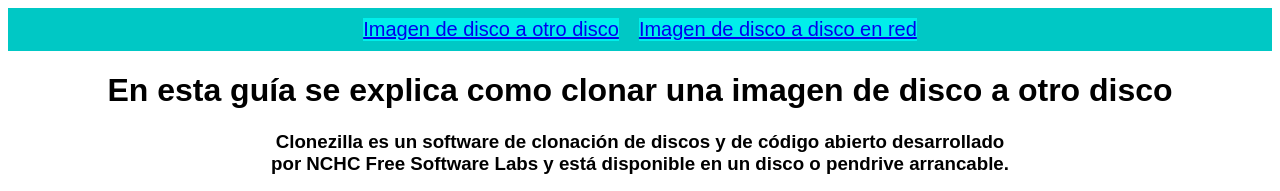
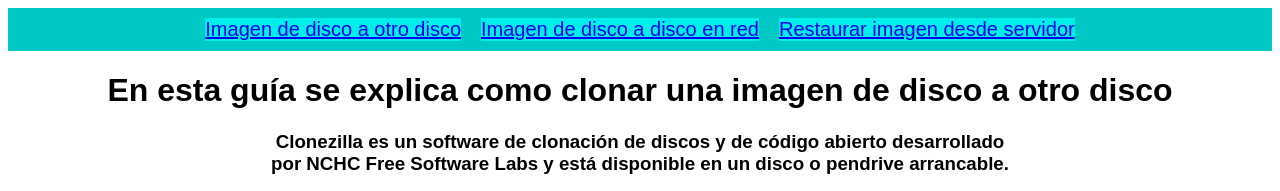
Before and after one commit to gagapama/proyectofhwgagapama, a plain HTML site: page Paginas/Clonezilla.html in a window 1280 px wide. Shown: the top 191 px of the page. Drawn offline with Linux system fonts and the light colour scheme.

Commit message:
Update Clonezilla.html

```diff
--- a/Paginas/Clonezilla.html
+++ b/Paginas/Clonezilla.html
@@ -9,6 +9,7 @@
 	<div class="flex-container">
    <div><a href="Clonezilla.html">Imagen de disco a otro disco</a></div>
    <div><a href="Clonezilla 2.html">Imagen de disco a disco en red</a></div>
+   <div><a href="Clonezilla 3.html">Restaurar imagen desde servidor</a></div>
 	</div>
    <h1>En esta guía se explica como clonar una imagen de disco a otro disco</h1>
    	<h3>Clonezilla es un software de clonación de discos y de código abierto desarrollado<br> por NCHC Free Software Labs y está disponible en un disco o pendrive arrancable.</h3>
```
